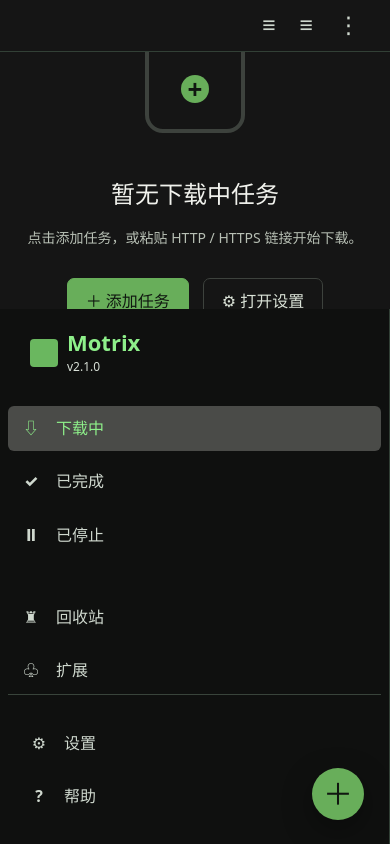
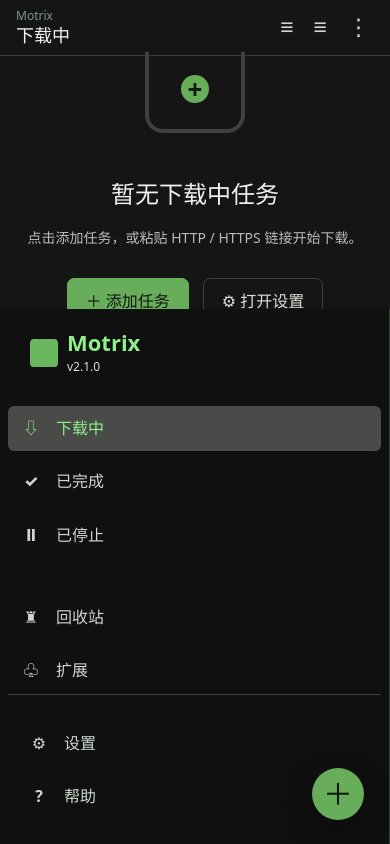
Before and after one commit to RockerHX/motrix-fnos, a Vue app: page / in a window 390 px wide. Built offline with nearby package versions, Linux system fonts and the light colour scheme; no server answers.

Commit message:
feat: 在顶部栏显示当前移动端分类

```diff
--- a/src/layouts/AppShell.vue
+++ b/src/layouts/AppShell.vue
@@ -45,7 +45,7 @@ function selectCategory(category: MainNavCategory) {
     />
 
     <section class="main-area shell-main-area">
-      <Topbar @open-diagnostics="openDiagnostics" />
+      <Topbar :active-category="activeCategory" @open-diagnostics="openDiagnostics" />
       <main class="content-stage">
         <slot />
       </main>
--- a/src/layouts/SidebarNav.vue
+++ b/src/layouts/SidebarNav.vue
@@ -1,7 +1,8 @@
 <script setup lang="ts">
 import type { AppInfo } from "../types/app";
 import type { MainNavCategory } from "../types/navigation";
-import { useI18n, type TranslationKey } from "../i18n";
+import { useI18n } from "../i18n";
+import { mainNavItems } from "./navigation";
 
 defineProps<{
   appInfo: AppInfo | null;
@@ -15,19 +16,6 @@ const emit = defineEmits<{
 }>();
 
 const { t } = useI18n();
-
-const navItems: Array<{
-  key: MainNavCategory;
-  icon: string;
-  labelKey: TranslationKey;
-  spaced?: boolean;
-}> = [
-  { key: "downloading", icon: "⇩", labelKey: "nav.downloading" },
-  { key: "completed", icon: "✓", labelKey: "nav.completed" },
-  { key: "stopped", icon: "Ⅱ", labelKey: "nav.stopped" },
-  { key: "trash", icon: "♜", labelKey: "nav.trash", spaced: true },
-  { key: "extensions", icon: "♧", labelKey: "nav.extensions" },
-];
 
 function openHelp() {
   emit("openHelp");
@@ -54,7 +42,7 @@ function selectCategory(category: MainNavCategory) {
 
     <nav class="category-list" :aria-label="t('nav.categories')">
       <button
-        v-for="item in navItems"
+        v-for="item in mainNavItems"
         :key="item.key"
         type="button"
         :class="{ active: activeCategory === item.key, 'nav-spaced': item.spaced }"
--- a/src/layouts/Topbar.vue
+++ b/src/layouts/Topbar.vue
@@ -1,11 +1,19 @@
 <script setup lang="ts">
+import { computed } from "vue";
 import { useI18n } from "../i18n";
+import type { MainNavCategory } from "../types/navigation";
+import { getMainNavLabelKey } from "./navigation";
+
+const props = defineProps<{
+  activeCategory: MainNavCategory;
+}>();
 
 const emit = defineEmits<{
   openDiagnostics: [];
 }>();
 
 const { t } = useI18n();
+const activeCategoryLabel = computed(() => t(getMainNavLabelKey(props.activeCategory)));
 
 function openDiagnostics() {
   emit("openDiagnostics");
@@ -14,7 +22,10 @@ function openDiagnostics() {
 
 <template>
   <header class="topbar">
-    <div class="topbar-spacer" />
+    <div class="topbar-title">
+      <span>Motrix</span>
+      <strong>{{ activeCategoryLabel }}</strong>
+    </div>
     <div class="topbar-actions">
       <button type="button" :title="t('topbar.filter')">≡</button>
       <button type="button" :title="t('topbar.sort')">≡</button>
@@ -27,9 +38,28 @@ function openDiagnostics() {
 .topbar {
   display: flex;
   align-items: center;
-  justify-content: flex-end;
+  justify-content: space-between;
   border-bottom: 1px solid #324036;
   background: #151515;
+}
+
+.topbar-title {
+  display: flex;
+  flex-direction: column;
+  gap: 2px;
+  padding-left: 26px;
+}
+
+.topbar-title span {
+  color: #83958e;
+  font-size: 12px;
+  line-height: 1.2;
+}
+
+.topbar-title strong {
+  color: #f1f6f1;
+  font-size: 18px;
+  line-height: 1.2;
 }
 
 .topbar-actions {
@@ -48,4 +78,26 @@ function openDiagnostics() {
   line-height: 1;
   cursor: pointer;
 }
+
+@media (min-width: 768px) {
+  .topbar-title {
+    visibility: hidden;
+  }
+}
+
+@media (max-width: 767px) {
+  .topbar {
+    min-height: calc(56px + var(--app-safe-area-top));
+    padding-top: var(--app-safe-area-top);
+  }
+
+  .topbar-title {
+    padding-left: var(--app-mobile-page-gutter);
+  }
+
+  .topbar-actions {
+    gap: 12px;
+    padding-right: var(--app-mobile-page-gutter);
+  }
+}
 </style>
--- /dev/null
+++ b/src/layouts/navigation.ts
@@ -0,0 +1,21 @@
+import type { TranslationKey } from "../i18n";
+import type { MainNavCategory } from "../types/navigation";
+
+export type MainNavItemDefinition = {
+  key: MainNavCategory;
+  icon: string;
+  labelKey: TranslationKey;
+  spaced?: boolean;
+};
+
+export const mainNavItems: MainNavItemDefinition[] = [
+  { key: "downloading", icon: "⇩", labelKey: "nav.downloading" },
+  { key: "completed", icon: "✓", labelKey: "nav.completed" },
+  { key: "stopped", icon: "Ⅱ", labelKey: "nav.stopped" },
+  { key: "trash", icon: "♜", labelKey: "nav.trash", spaced: true },
+  { key: "extensions", icon: "♧", labelKey: "nav.extensions" },
+];
+
+export function getMainNavLabelKey(category: MainNavCategory): TranslationKey {
+  return mainNavItems.find((item) => item.key === category)?.labelKey ?? "nav.downloading";
+}
```
Also changed, not shown: 1 other file (tests, documents, lock files or other folders).
